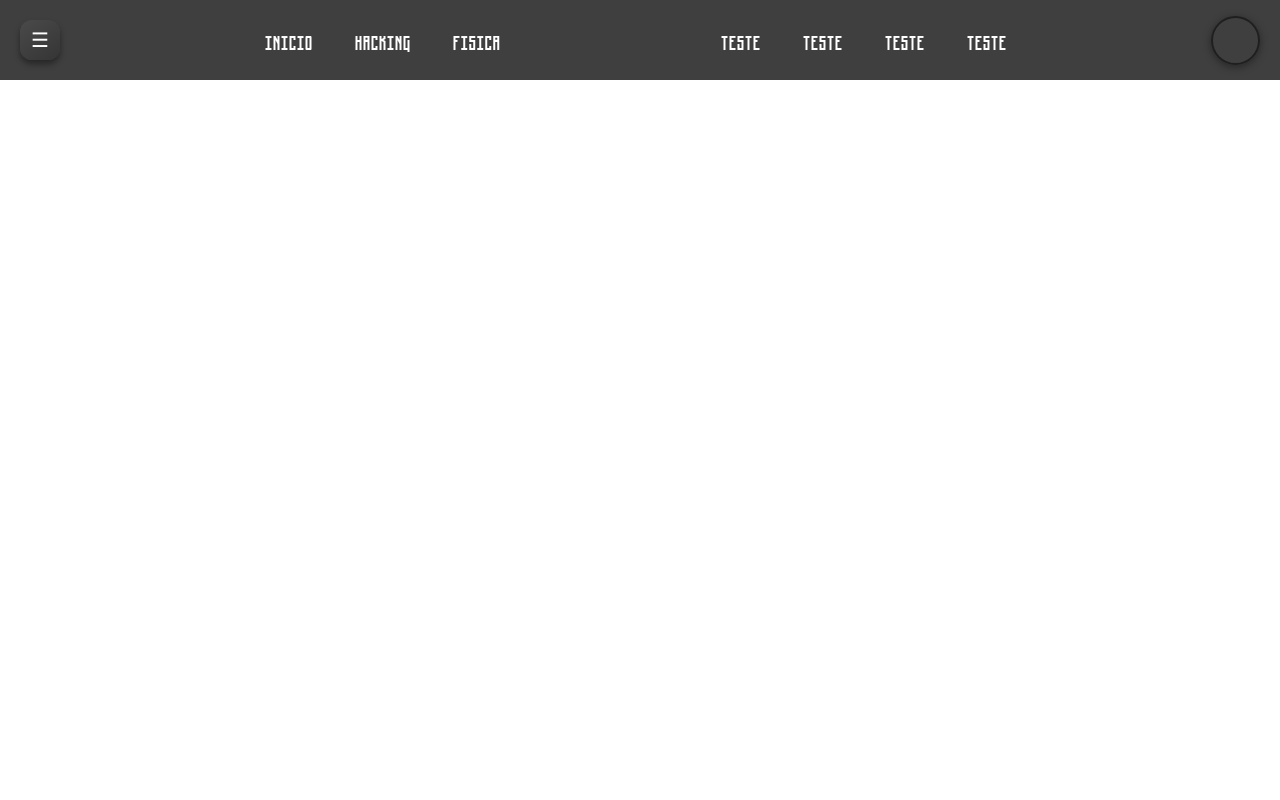
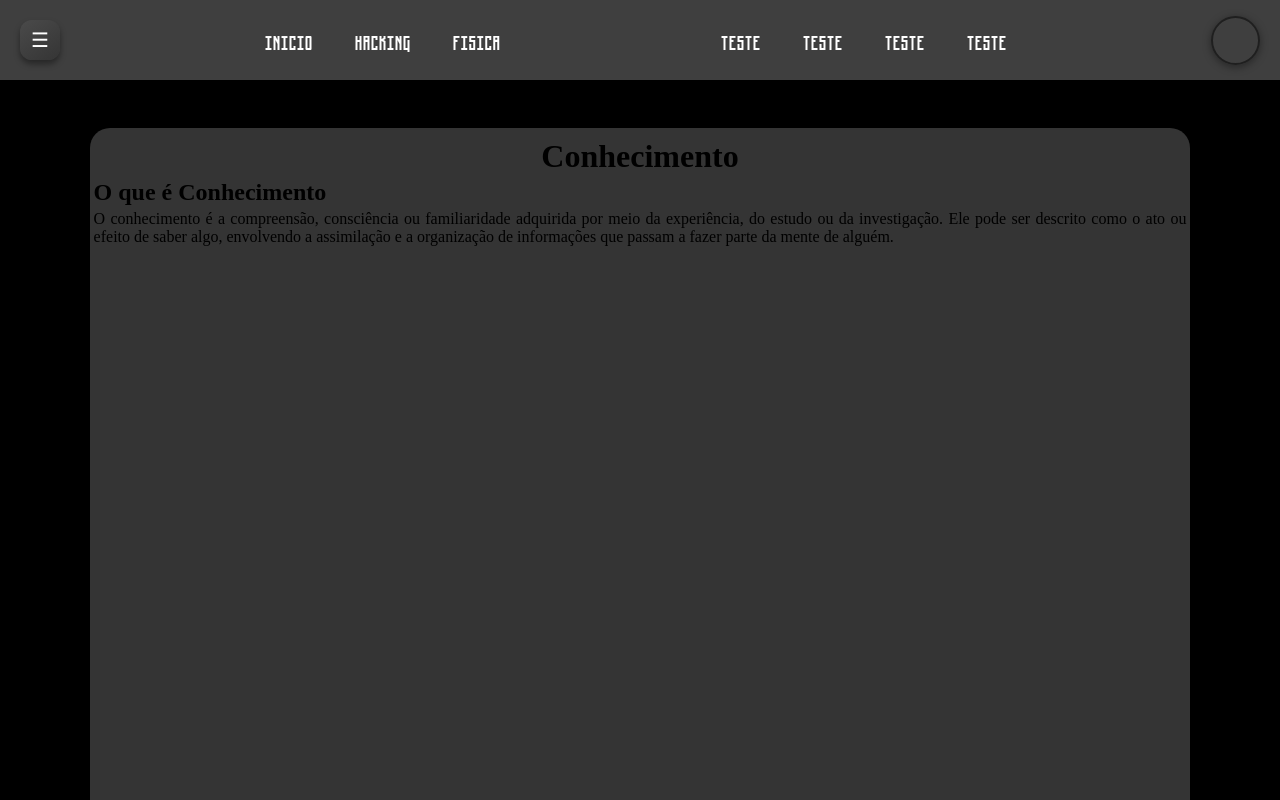
Before and after one commit to wos13b/Teste_001, a plain HTML site: page index.html in a window 1280 px wide. Shown: the top 800 px of the page. Drawn offline with Linux system fonts and the light colour scheme.

Commit message:
Modified_007

```diff
--- a/index.html
+++ b/index.html
@@ -25,8 +25,18 @@
 
         </div>
     </div>
-    <main class="hero">
+    <div class="content">
+        <div class="Conteudo">
+            <h1>Conhecimento</h1>
 
-    </main>
+            <h2>O que é Conhecimento</h2>
+            <p>
+                O conhecimento é a compreensão, consciência ou familiaridade adquirida por meio da
+                experiência, do estudo ou da investigação. Ele pode ser descrito como o ato ou
+                efeito de saber algo, envolvendo a assimilação e a organização de informações que
+                passam a fazer parte da mente de alguém.
+            </p>
+        </div>
+    </div>
 </body>
 </html>
--- a/style.css
+++ b/style.css
@@ -9,6 +9,11 @@
     src: url('Font/Steudel.ttf') format('truetype');
     font-weight: 900;
     font-style: normal;
+}
+body{
+
+    background-color: black;
+
 }
 
 .header{
@@ -92,6 +97,42 @@
 
 }
 
+/* teste */
+
+.content{
+
+    display: flex;
+
+}
+
+.Conteudo{
+
+    background-color: #3f3f3fd3;
+    margin: 16vh auto;
+    height:100vh;
+    width:86%;
+    border-radius: 20px;
+
+}
+.Conteudo h1 {
+
+    text-align: center;
+    margin: 10px auto auto auto;
+
+}
+.Conteudo h2{
+
+    margin: 4px;
+
+}
+.Conteudo p{
+
+    text-align: justify;
+    margin: 4px;
+
+}
+
+
 @media (max-width: 750px){
 
 
@@ -100,7 +141,12 @@
         height: 8vh;
 
     }
-    @media (max-width: 750px){
+    .Conteudo{
+
+        margin: 10vh auto;
+        width: 92%;
+
+    }
     .nav_2 {
         position: absolute;
         top: 8vh;
@@ -140,10 +186,4 @@
         height: 32px;
 
     }
-
 }
-ul{
-
-    list-style: none;
-
-}
```
